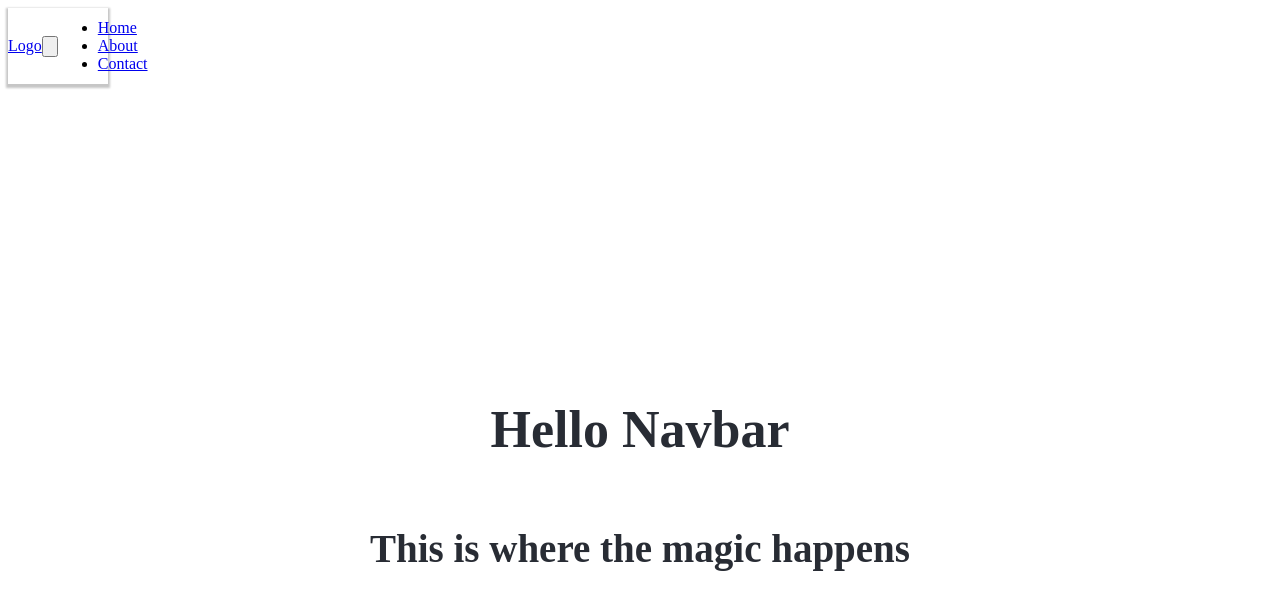
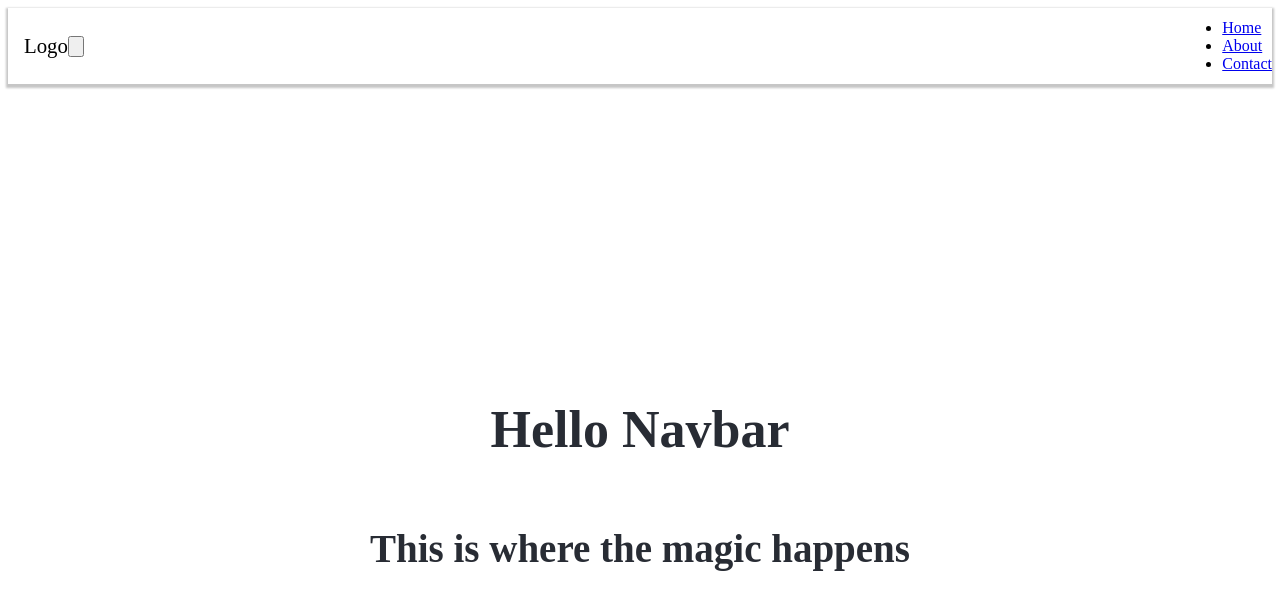
Before and after one commit to daveclinton/Javascript-Refresher, a React (Create React App) app: page / in a window 1280 px wide. Shown: the top 610 px of the page. Built offline with nearby package versions, Linux system fonts and the light colour scheme.

Commit message:
feature: Style the navbar component

```diff
--- a/src/components/Navbar/Navbar.css
+++ b/src/components/Navbar/Navbar.css
@@ -1,6 +1,6 @@
 .main-nav {
   height: 60px;
-  width: 100px;
+  width: 100%;
   display: flex;
   align-items: center;
   position: relative;
@@ -9,3 +9,12 @@
   color: black;
   box-shadow: 0 2px 2px 2px rgba(9, 9, 9, 0.23);
 }
+.brand-name {
+  text-decoration: none;
+  color: black;
+  font-size: 1.3rem;
+  margin-left: 1rem;
+}
+.nav-menu {
+  margin-left: auto;
+}
--- a/src/components/Navbar/Navbar.tsx
+++ b/src/components/Navbar/Navbar.tsx
@@ -3,8 +3,10 @@ import "./Navbar.css";
 function Navbar() {
   return (
     <nav className="main-nav">
-      <a href="/">Logo</a>
-      <button className="brand-name">
+      <a href="/" className="brand-name">
+        Logo
+      </a>
+      <button className="hamburger">
         <svg
           xmlns="http://www.w3.org/2000/svg"
           className="h-5 w-5"
```
